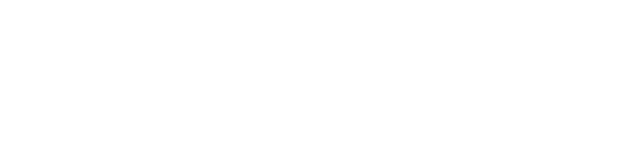
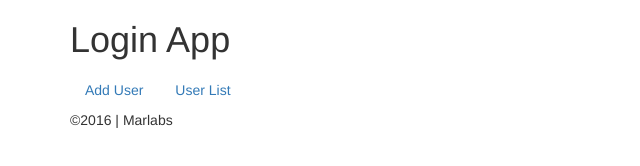
Before and after one commit to Goutham43/angularForm, a plain HTML site: page AngularFormApp/src/index.html in a window 1280 px wide. Shown: the whole page, without its empty margins (0-640 px from the left). Drawn offline with nearby package versions, Linux system fonts and the light colour scheme; some packages are replaced by stand-ins of ours.

Commit message:
Modified Index.html page

```diff
--- a/AngularFormApp/src/index.html
+++ b/AngularFormApp/src/index.html
@@ -1,12 +1,28 @@
-<html>
-	<script type="text/javascript"></script>
-<header>
-</header>
-<body>
-</body>
-
-
-<footer>
-</footer>
-
+<!DOCTYPE html>
+<html ng-app="angApp">
+	<head>
+		<link rel="stylesheet" href="https://maxcdn.bootstrapcdn.com/bootstrap/3.3.7/css/bootstrap.min.css"/>
+	</head>
+	<body>
+		<header class="container">
+			<h1>Login App</h1>
+			<nav>
+				<ul class="nav nav-pills">
+					<li>
+						<a href="">Add User</a>
+					</li>
+					<li>
+						<a href="">User List</a>
+					</li>
+				</ul>
+			</nav>
+		</header>
+		<section ng-view>
+		</section>
+		<footer class="container">
+			&copy;2016 | Marlabs
+		</footer>
+		<script src="https://code.angularjs.org/1.5.8/angular.js"></script>
+		<script src="https://code.angularjs.org/1.5.8/angular-route.js"></script>
+	</body>
 </html>
```
